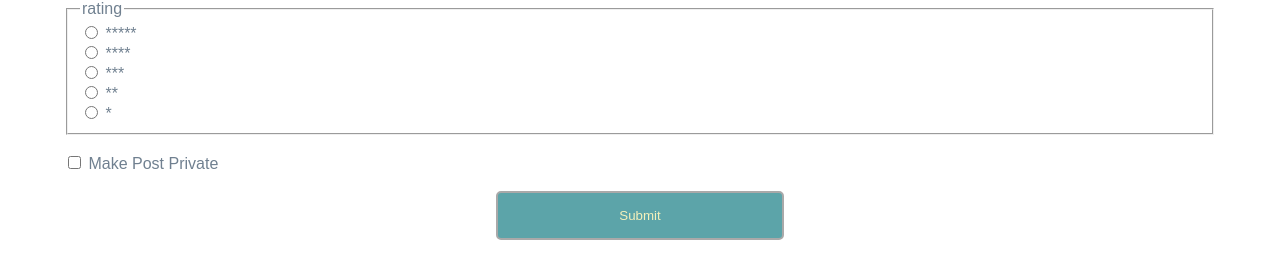
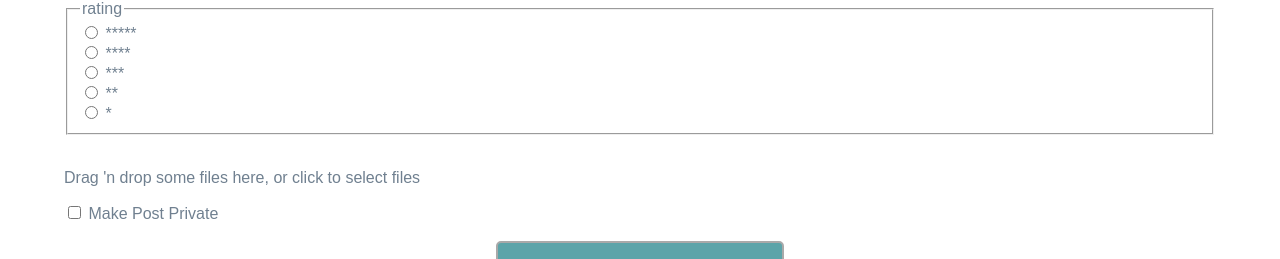
Before and after one commit to tompsherman/frontend, a React (Create React App) app in the folder expat-journal/: page /postpage in a window 1280 px wide. Shown: the part 985-1244 px from the top of the page. Built offline with nearby package versions, Linux system fonts and the light colour scheme; no server answers; the HTML template or start-up script is replaced by a standard one.

Commit message:
dragdrop merge error recommit

```diff
--- a/expat-journal/package.json
+++ b/expat-journal/package.json
@@ -9,6 +9,7 @@
     "axios": "^0.20.0",
     "react": "^16.13.1",
     "react-dom": "^16.13.1",
+    "react-dropzone": "^11.2.0",
     "react-router": "^5.2.0",
     "react-router-dom": "^5.2.0",
     "react-scripts": "3.4.3",
--- /dev/null
+++ b/expat-journal/src/components/DragDrop.js
@@ -0,0 +1,42 @@
+import React, {useCallback} from "react"
+import {useDropzone} from "react-dropzone"
+import axios from "axios"
+import styled from "styled-components"
+
+function DragDrop (){
+    const onDrop = useCallback(acceptedFiles => {
+        acceptedFiles.forEach((file)=>{
+            const reader = new FileReader()
+            reader.onabort = () => console.log("file reading was aborted")
+            reader.onerror = () => console.log("file reading failed")
+            reader.onload = () => {
+                const binaryStr = reader.result
+                console.log(binaryStr)
+            }
+            reader.readAsArrayBuffer(file)
+        })
+    }, [])
+    const {getRootProps, getInputProps, isDragActive} = useDropzone({onDrop})
+
+    return (
+        <StyledDiv className="dragDrop-container">
+            <StyledDiv {...getRootProps()}>
+                <input {...getInputProps()} />
+                {
+                    isDragActive ?
+                    <p>Drop the files here...</p> :
+                    <p>Drag 'n drop some files here, or click to select files</p>
+                }
+            </StyledDiv>
+        </StyledDiv>
+    )
+}
+
+const StyledDiv = styled.div `
+    .dragDrop-container{
+        border: 2px solid gray;
+        color: blue;
+    }
+`
+
+export default DragDrop
--- a/expat-journal/src/components/PostForm.js
+++ b/expat-journal/src/components/PostForm.js
@@ -6,6 +6,7 @@ import axios from "axios"
 import Dashboard from './Dashboard';
 import DashboardCard from './DashboardCard';
 import styled from 'styled-components'
+import DragDrop from "./DragDrop"
 
 const initialFormValues = {
   name: "",
@@ -147,6 +148,8 @@ const PostForm = (props) => {
           </FormGroup>
         </FormGroup>
         <br />
+        <DragDrop />
+
         <FormGroup check>
           <Label check>
             <Input name="viewable" type="checkbox" onChange={changeHandler}/>{' '}
```
Also changed, not shown: 1 other file (tests, documents, lock files or other folders).
